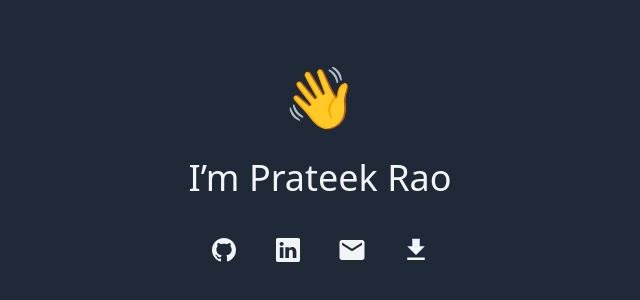
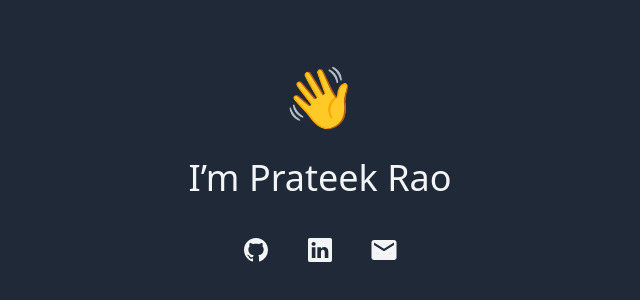
Before and after one commit to raopg/personal-website, a Next.js app: page / in a window 1280 px wide. Shown: the part 232-532 px from the top of the page, without its empty margins (320-960 px from the left). Built offline with nearby package versions, Linux system fonts and the light colour scheme.

Commit message:
I'm good without resume

```diff
--- a/src/constants/externalLinks.ts
+++ b/src/constants/externalLinks.ts
@@ -1,4 +1,3 @@
 export const GITHUB_PROFILE = "https://github.com/raopg";
 export const LINKEDIN_PROFILE = "https://linkedin.com/in/raopg";
 export const EMAIL = "mailto:prateek.rao.08@gmail.com";
-export const RESUME = "assets/Resume.pdf";
--- a/src/pages/index.tsx
+++ b/src/pages/index.tsx
@@ -28,9 +28,6 @@ const Home: NextPage = () => {
         <Link to={EMAIL}>
           <MdEmail className="text-3xl cursor-pointer" />
         </Link>
-        <Link to={RESUME}>
-          <MdDownload className="text-3xl cursor-pointer" />
-        </Link>
       </div>
     </div>
   );
```
Also changed, not shown: 1 other file (tests, documents, lock files or other folders).
